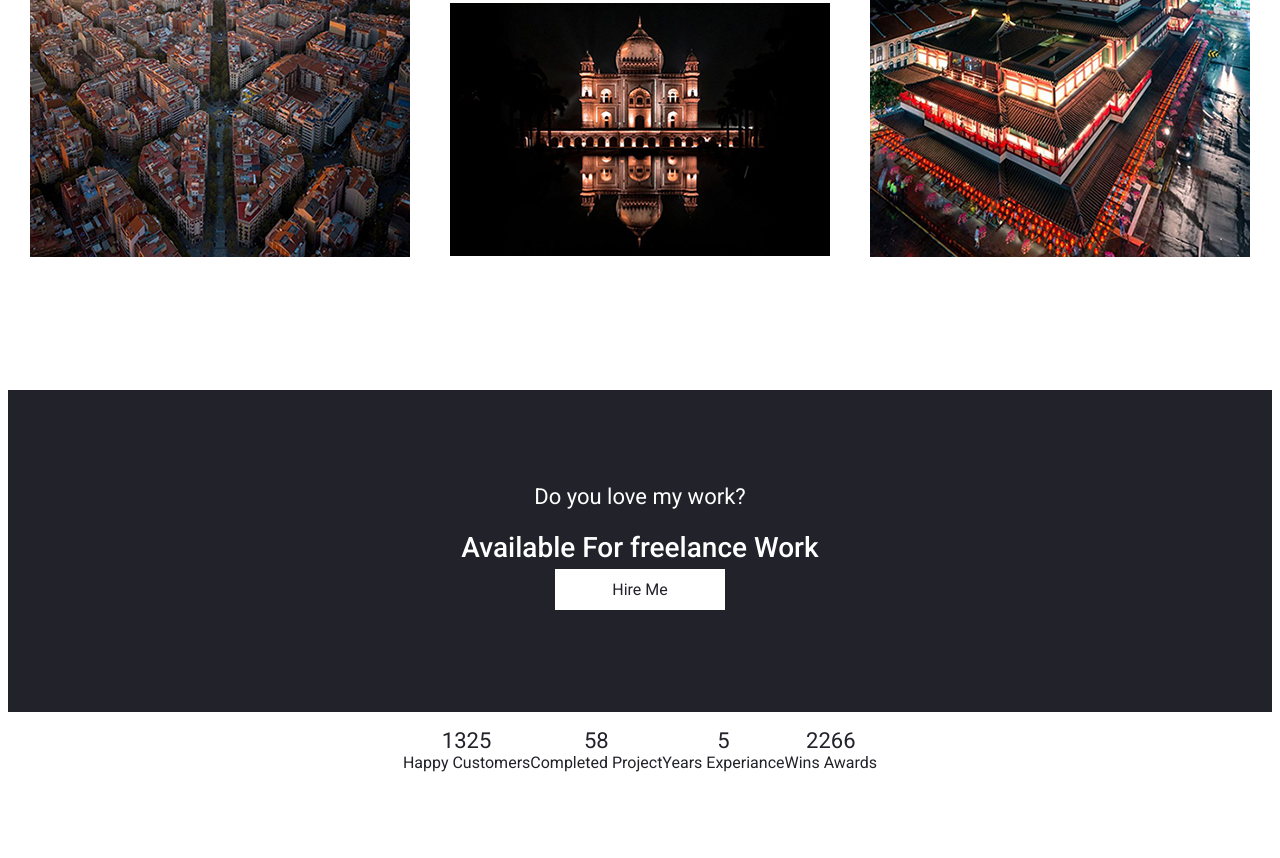
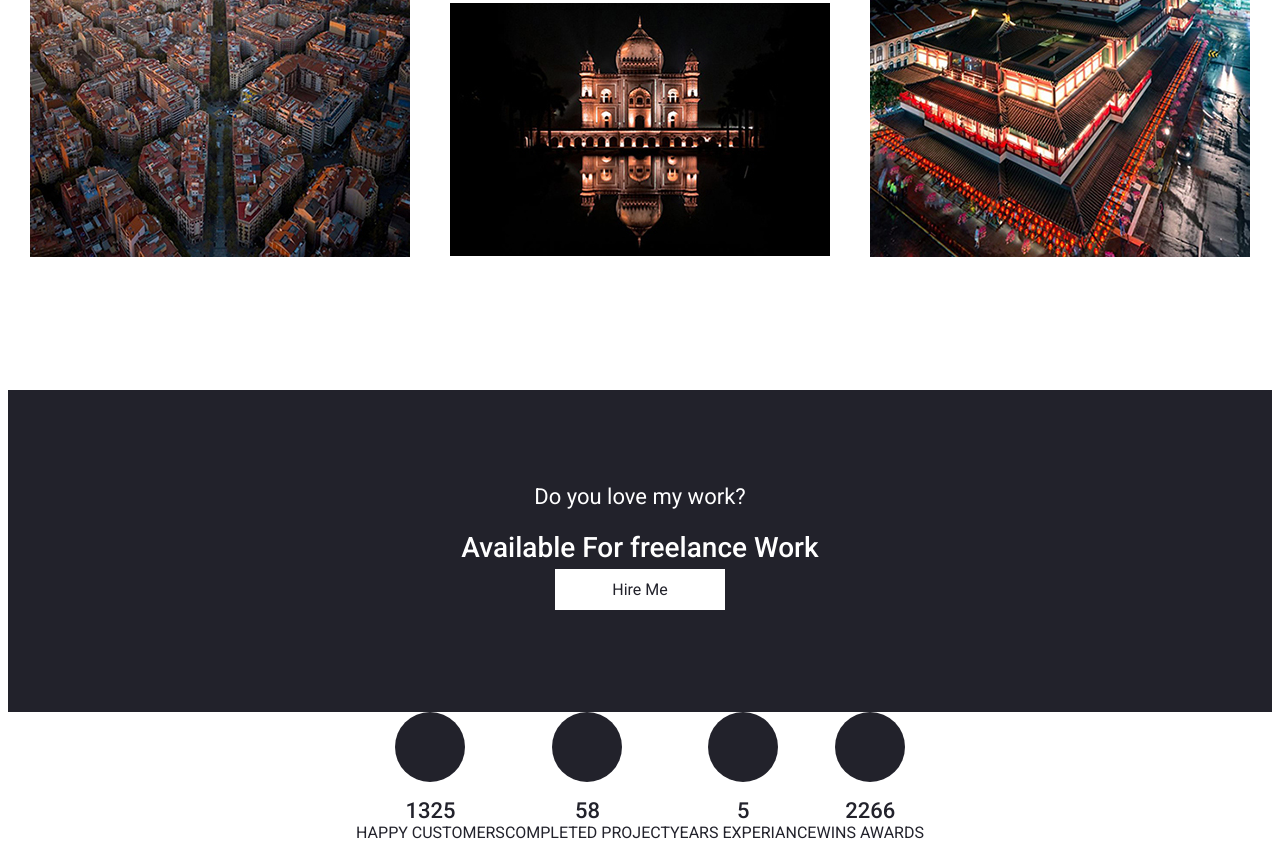
Before and after one commit to Taras198700/my-portfolio, a plain HTML site: page index.html in a window 1280 px wide. Shown: the part 2524-3382 px from the top of the page. Before the commit the page ends 3312 px from the top, so only its background shows below. Drawn offline with Linux system fonts and the light colour scheme.

Commit message:
Add new line

```diff
--- a/index.html
+++ b/index.html
@@ -183,31 +183,28 @@
         <div class="wrapper">
             <div class="advanteges">
                 <div class="advanteges-item">
-                    <div class="advanteges_icon advanteges_icon-o1">
+                    <div class="advanteges_icon advanteges_icon-o1"></div>
                     <p class="advanteges_title">
                         <span>1325</span>
                         Happy Customers
                     </p>
                 </div>
-                </div>
                 <div class="advanteges-item">
-                    <div class="advanteges_icon advanteges_icon-o2">
+                    <div class="advanteges_icon advanteges_icon-o2"></div>
                     <p class="advanteges_title">
                         <span>58</span>
                         Completed Project
                     </p>
                 </div>
-                </div>
                 <div class="advanteges-item">
-                    <div class="advanteges_icon advanteges_icon-o3">
+                    <div class="advanteges_icon advanteges_icon-o3"></div>
                     <p class="advanteges_title">
                         <span>5</span>
                         Years Experiance
                     </p>
                 </div>
-                </div>
                 <div class="advanteges-item">
-                       <div class="advanteges_icon advanteges_icon-o4">
+                    <div class="advanteges_icon advanteges_icon-o4"></div>
                     <p class="advanteges_title">
                         <span>2266</span>
                         Wins Awards
@@ -215,7 +212,6 @@
                 </div>
             </div>
         </div>
-        </div>
     </section>
 </body>
 </html>
--- a/style/style.scss
+++ b/style/style.scss
@@ -325,9 +325,18 @@ body {
     text-align: center;
     &_title {
         font-size: 16px;
+        text-transform: uppercase;
         span {
             font-size: 22px;
             display: block;
+            font-weight: 500;
         }
     }
+    &_icon {
+        background-color: $dark;
+        width: 70px;
+        height: 70px;
+        border-radius: 100%;
+        margin:auto;
+    }
 }
```
Also changed, not shown: style/style.css, 1 other file. Lines whose indentation alone changed are shown as unchanged.
